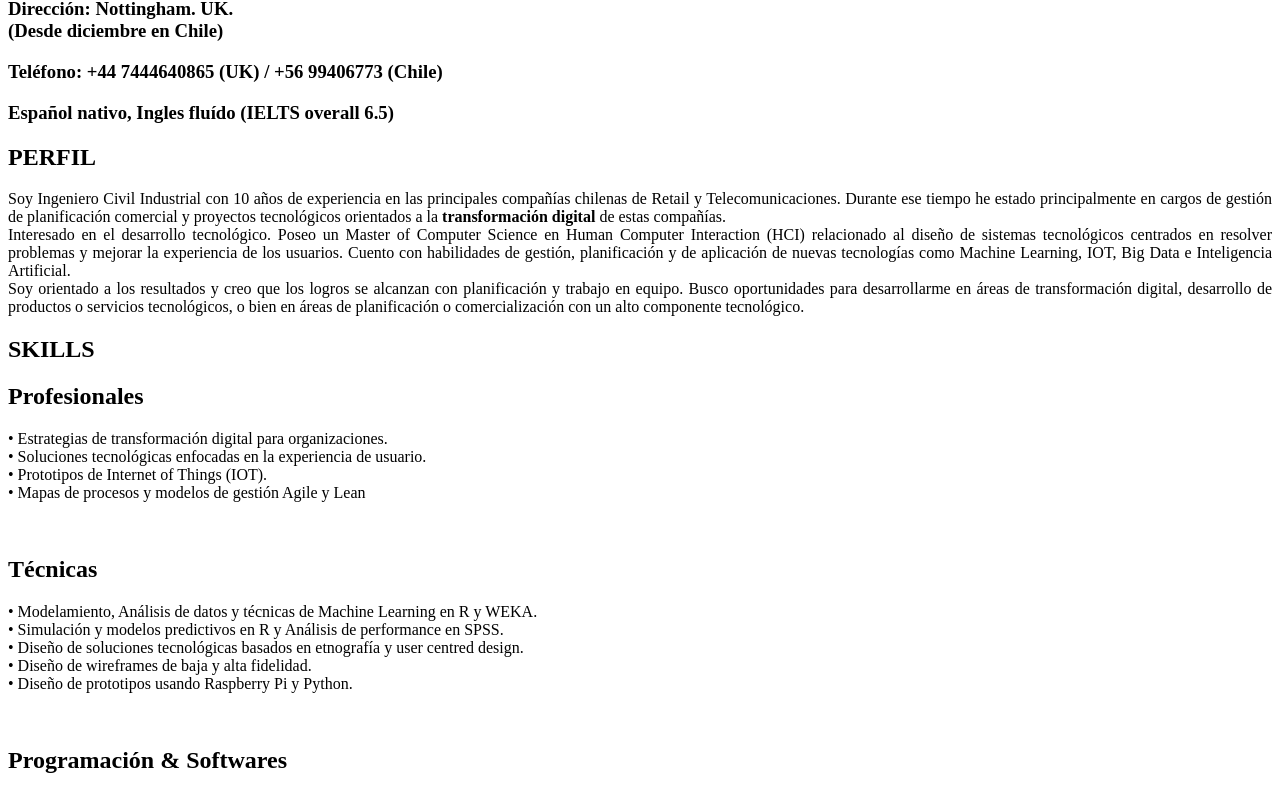
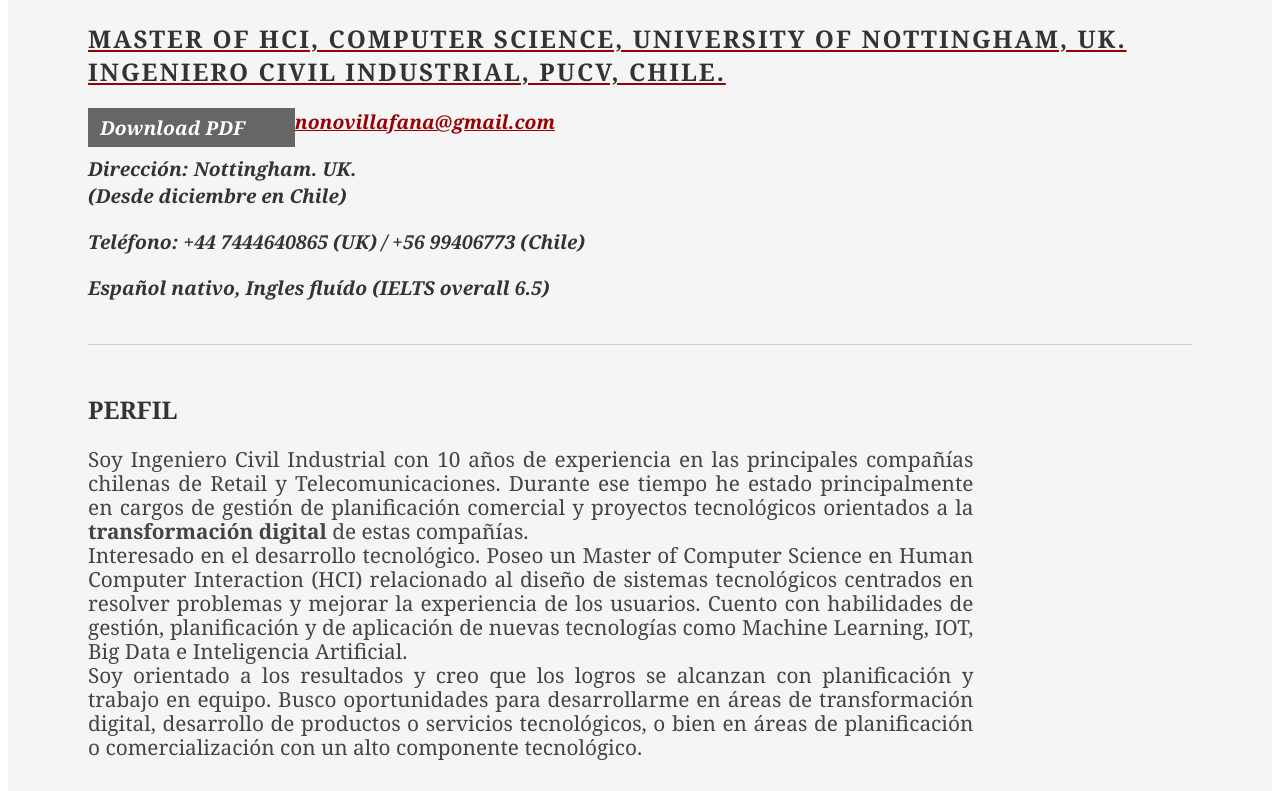
Before and after one commit to nonovillafana/cv, a plain HTML site: page cv_avp_spanish.html in a window 1280 px wide. Shown: the part 295-1086 px from the top of the page. Drawn offline with Linux system fonts and the light colour scheme; a small style sheet from the web is missing.

Commit message:
Update cv_avp_spanish.html

```diff
--- a/cv_avp_spanish.html
+++ b/cv_avp_spanish.html
@@ -9,7 +9,7 @@
 	<meta name="description" content="" />
 
 	<link rel="stylesheet" type="text/css" href="http://yui.yahooapis.com/2.7.0/build/reset-fonts-grids/reset-fonts-grids.css" media="all" />
-
+	<link rel="stylesheet" type="text/css" href="css/resume.css" media="all" />
 
 </head>
 <body>
```
